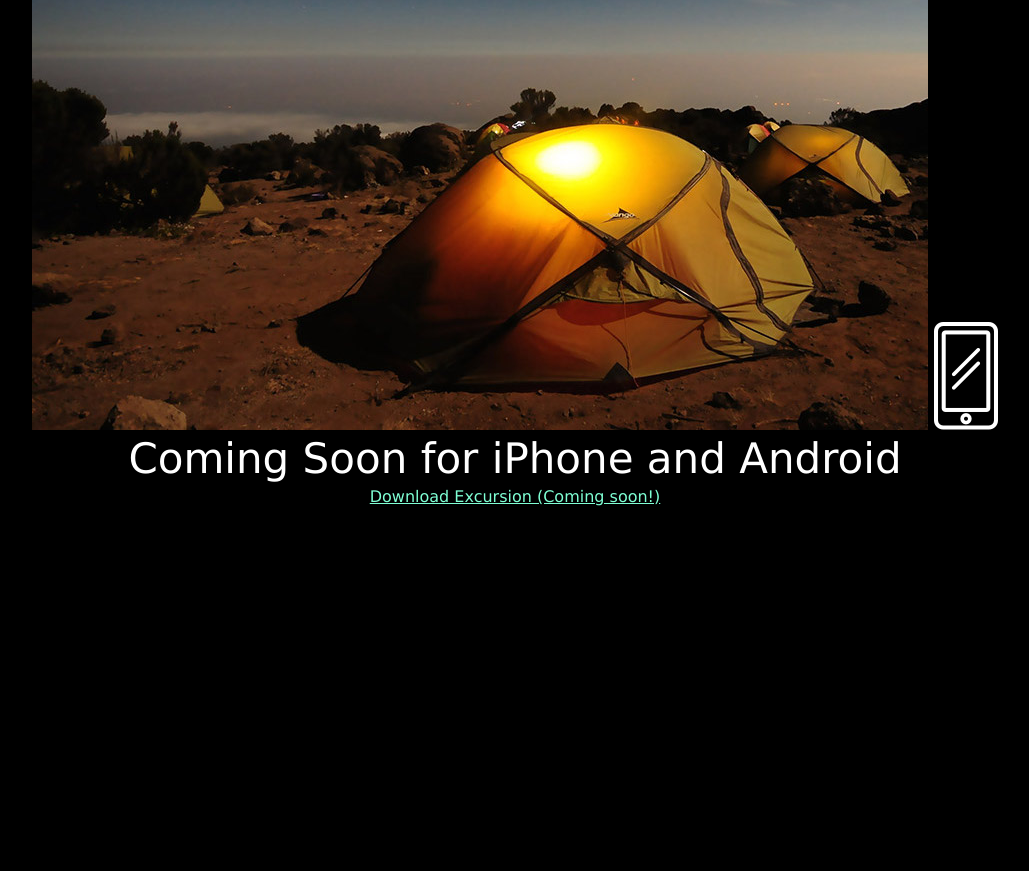
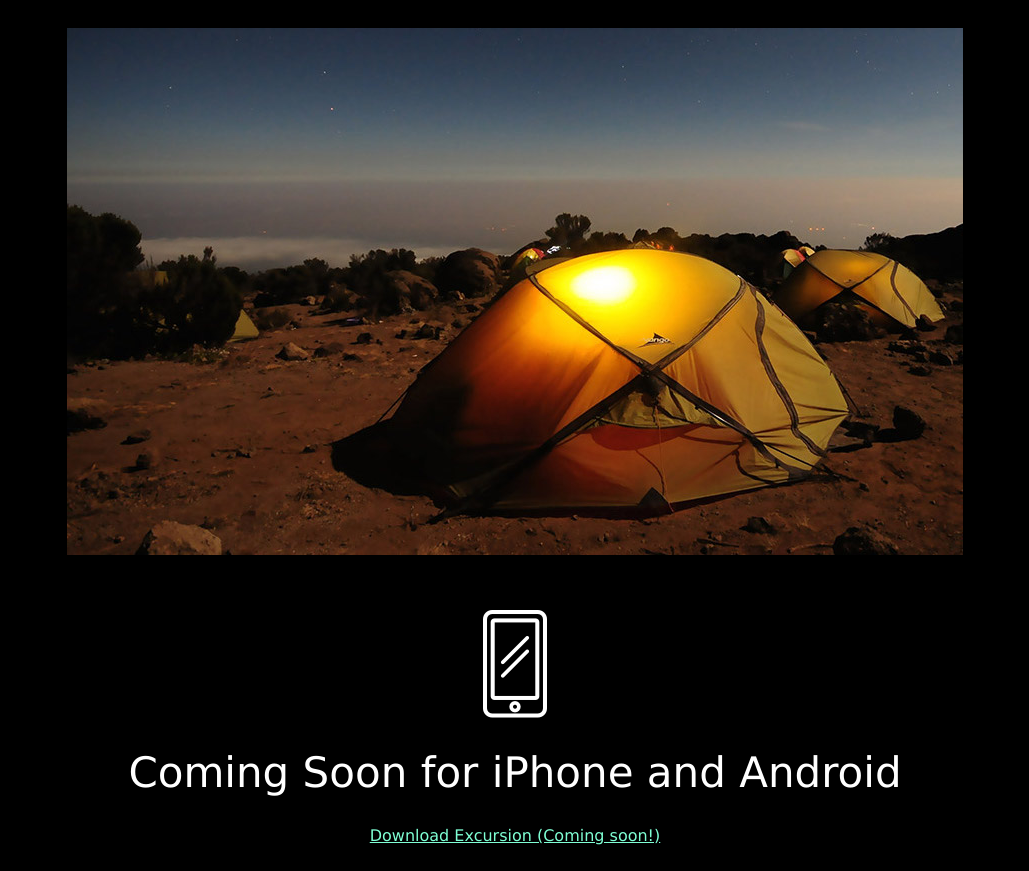
Before and after one commit to lakyei/excursion, a plain HTML site: page index.html in a window 1280 px wide. Shown: the part 544-1415 px from the top of the page, without its empty margins (125-1154 px from the left). Before the commit the page ends 1051 px from the top, so only its background shows below. Drawn offline with Linux system fonts and the light colour scheme.

Commit message:
Added more structure

```diff
--- a/index.html
+++ b/index.html
@@ -18,9 +18,10 @@
             </video>
             <h2>Your personal travel guide</h2>
             <p>Excursion remembers places you like, and recommends new points of interest around you.</p>
-            <img src="resources/images/camp.jpg"/>
-
-            <img src="resources/images/phone.png"/>
+            <p><img src="resources/images/camp.jpg"/></p>
+        </div>
+        <div>
+            <p><img src="resources/images/phone.png"/></p>
             <h2>Coming Soon for iPhone and Android</h2>
             <p><a class="cta" href="#">Download Excursion (Coming soon!)</a></p>
         </div>
--- a/resources/css/style.css
+++ b/resources/css/style.css
@@ -26,6 +26,7 @@
 p {
     font-size: 21px;
     color: gray;
+    padding: 25px 0;
 }
 
 .cta {
```
